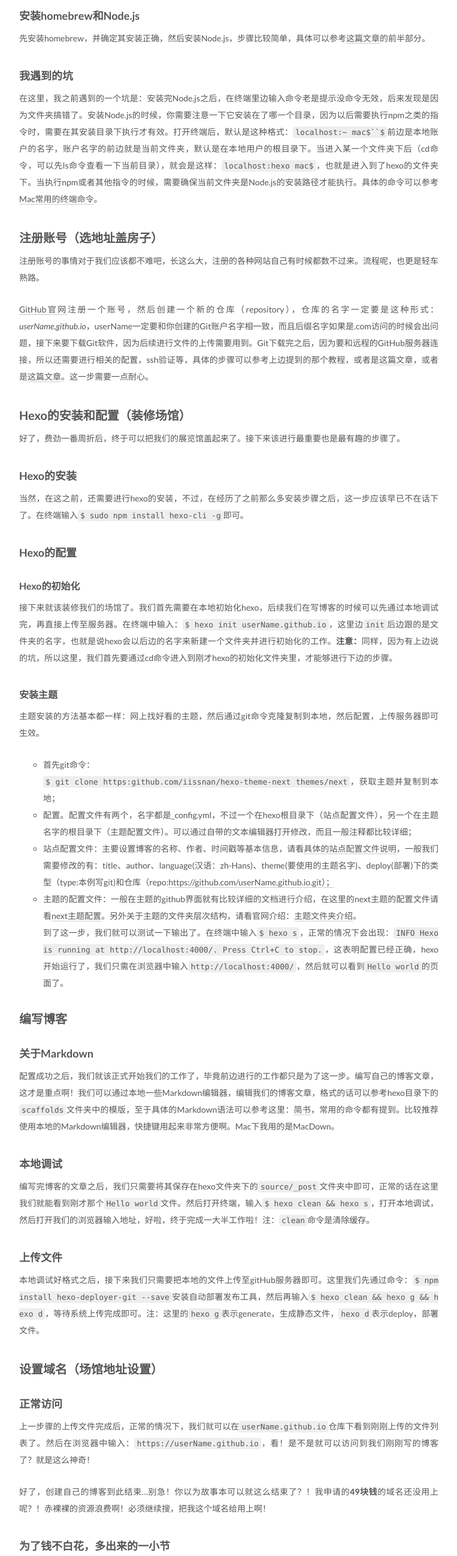
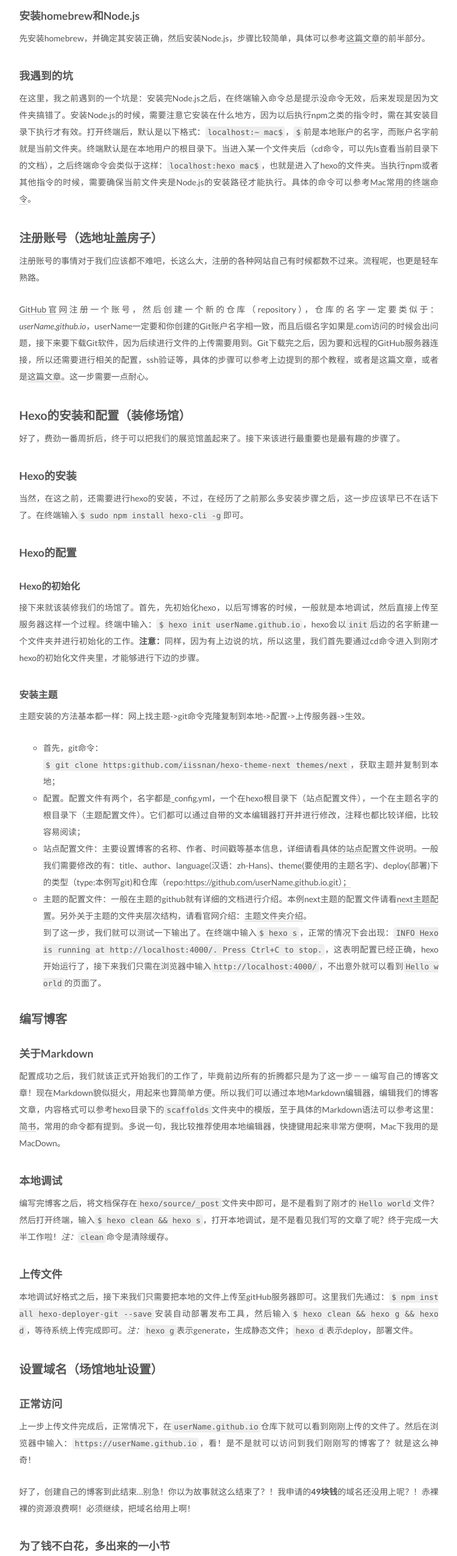
Before and after one commit to hexintao/hexintao.github.io, a plain HTML site: page 2016/05/14/GitPages搭建博客/index.html in a window 1280 px wide. Shown: the part 1636-4230 px from the top of the page at 60% size, without its empty margins (98-861 px from the left). Drawn offline with Linux system fonts and the light colour scheme; a script that the page names is missing.

Commit message:
Site updated: 2016-05-15 21:21:33

```diff
--- a/2016/05/14/GitPages搭建博客/index.html
+++ b/2016/05/14/GitPages搭建博客/index.html
@@ -90,12 +90,12 @@
 <meta property="og:url" content="http://yoursite.com/2016/05/14/GitPages搭建博客/index.html">
 <meta property="og:site_name" content="大脸儿">
 <meta property="og:description" content="引子昨天晚上无意间在网上看到一篇利用gitPages建立自己博客的文章，还免费！本人立刻跟打鸡血似的了，今天鼓捣一整天，终于有一个雏形了，当然还有好多功能没有加，例如评论、统计之类的，一步一步来吧。这篇文章主要写一下今天自己建博客遇到的一点问题，希望能对看到这篇文章的人提供一点帮助。本文只求能将基本流程用比较浅显的语言讲出来，更深入和更细节的问题请自己探索 。">
-<meta property="og:image" content="http://yoursite.com/Users/mac/Desktop/dns.png">
-<meta property="og:updated_time" content="2016-05-14T17:03:25.000Z">
+<meta property="og:image" content="http://yoursite.com/images/dns.png">
+<meta property="og:updated_time" content="2016-05-15T13:21:19.000Z">
 <meta name="twitter:card" content="summary">
 <meta name="twitter:title" content="GitPages搭建自己的博客并绑定域名">
 <meta name="twitter:description" content="引子昨天晚上无意间在网上看到一篇利用gitPages建立自己博客的文章，还免费！本人立刻跟打鸡血似的了，今天鼓捣一整天，终于有一个雏形了，当然还有好多功能没有加，例如评论、统计之类的，一步一步来吧。这篇文章主要写一下今天自己建博客遇到的一点问题，希望能对看到这篇文章的人提供一点帮助。本文只求能将基本流程用比较浅显的语言讲出来，更深入和更细节的问题请自己探索 。">
-<meta name="twitter:image" content="http://yoursite.com/Users/mac/Desktop/dns.png">
+<meta name="twitter:image" content="http://yoursite.com/images/dns.png">
 
 
 
@@ -315,29 +315,29 @@
 <p>等基础设施都盖好之后，我们还要雇佣工作人员来维持场馆正常运转，还要进行室内的装修等等，哎，好麻烦啊。幸运的是，这一切都由hexo帮我们做好了。我们只需要进行一些基本的参数设置（博客的名称、作者、简介等），选择不同的装修风格（hexo主题）就行了。</p>
 <p>然后我们就需要把在家写好的书、画好的画（博客文章）运到展览馆啦（文件的上传），接下来，我们只需要在网上和朋友们推荐自己的这个展览馆，告诉他们展览馆的地址（域名），鼓励他们都来参观（访问），然后就大功告成啦，尽情享受他们的赞叹吧。这就是博客建立的大致流程（中间省略好多细节，其实每一个流程单挑出来都是一门大学问，所以根据自己的兴趣或者哪一块不太明白可以自己在网上搜索）。接下来，我就根据这几个流程来讲一下博客的建立：</p>
 <h3 id="准备工作（软件的安装）"><a href="#准备工作（软件的安装）" class="headerlink" title="准备工作（软件的安装）"></a>准备工作（软件的安装）</h3><h4 id="安装homebrew和Node-js"><a href="#安装homebrew和Node-js" class="headerlink" title="安装homebrew和Node.js"></a>安装homebrew和Node.js</h4><p>先安装homebrew，并确定其安装正确，然后安装Node.js，步骤比较简单，具体可以参考<a href="http://www.fhearts.me/2014/03/07/how-to-install-brew-and-nodejs-to-use-grunt-workflow-in-mac-the-junior-version/" target="_blank" rel="external">这篇文章</a>的前半部分。</p>
-<h4 id="我遇到的坑"><a href="#我遇到的坑" class="headerlink" title="我遇到的坑"></a>我遇到的坑</h4><p>在这里，我之前遇到的一个坑是：安装完Node.js之后，在终端里边输入命令老是提示没命令无效，后来发现是因为文件夹搞错了。安装Node.js的时候，你需要注意一下它安装在了哪一个目录，因为以后需要执行npm之类的指令时，需要在其安装目录下执行才有效。打开终端后，默认是这种格式：<code>localhost:~ mac$``$</code>前边是本地账户的名字，账户名字的前边就是当前文件夹，默认是在本地用户的根目录下。当进入某一个文件夹下后（cd命令，可以先ls命令查看一下当前目录），就会是这样：<code>localhost:hexo mac$</code>，也就是进入到了hexo的文件夹下。当执行npm或者其他指令的时候，需要确保当前文件夹是Node.js的安装路径才能执行。具体的命令可以参考<a href="http://www.cnblogs.com/iphone520/archive/2012/03/26/2418468.html" target="_blank" rel="external">Mac常用的终端命令</a>。</p>
+<h4 id="我遇到的坑"><a href="#我遇到的坑" class="headerlink" title="我遇到的坑"></a>我遇到的坑</h4><p>在这里，我之前遇到的一个坑是：安装完Node.js之后，在终端输入命令总是提示没命令无效，后来发现是因为文件夹搞错了。安装Node.js的时候，需要注意它安装在什么地方，因为以后执行npm之类的指令时，需在其安装目录下执行才有效。打开终端后，默认是以下格式：<code>localhost:~ mac$</code>，<code>$</code>前是本地账户的名字，而账户名字前就是当前文件夹。终端默认是在本地用户的根目录下。当进入某一个文件夹后（cd命令，可以先ls查看当前目录下的文档），之后终端命令会类似于这样：<code>localhost:hexo mac$</code>，也就是进入了hexo的文件夹。当执行npm或者其他指令的时候，需要确保当前文件夹是Node.js的安装路径才能执行。具体的命令可以参考<a href="http://www.cnblogs.com/iphone520/archive/2012/03/26/2418468.html" target="_blank" rel="external">Mac常用的终端命令</a>。</p>
 <h3 id="注册账号（选地址盖房子）"><a href="#注册账号（选地址盖房子）" class="headerlink" title="注册账号（选地址盖房子）"></a>注册账号（选地址盖房子）</h3><p>注册账号的事情对于我们应该都不难吧，长这么大，注册的各种网站自己有时候都数不过来。流程呢，也更是轻车熟路。</p>
-<p><a href="https://github.com/" target="_blank" rel="external">GitHub官网</a>注册一个账号，然后创建一个新的仓库（repository），仓库的名字一定要是这种形式：<em>userName.github.io</em>，userName一定要和你创建的Git账户名字相一致，而且后缀名字如果是.com访问的时候会出问题，接下来要下载Git软件，因为后续进行文件的上传需要用到。Git下载完之后，因为要和远程的GitHub服务器连接，所以还需要进行相关的配置，ssh验证等，具体的步骤可以参考上边提到的那个教程，或者是<a href="http://www.jianshu.com/p/05289a4bc8b2" target="_blank" rel="external">这篇文章</a>，或者是<a href="http://www.pchou.info/ssgithubPage/2013-01-05-build-github-blog-page-03.html" target="_blank" rel="external">这篇文章</a>。这一步需要一点耐心。</p>
+<p><a href="https://github.com/" target="_blank" rel="external">GitHub官网</a>注册一个账号，然后创建一个新的仓库（repository），仓库的名字一定要类似于：<em>userName.github.io</em>，userName一定要和你创建的Git账户名字相一致，而且后缀名字如果是.com访问的时候会出问题，接下来要下载Git软件，因为后续进行文件的上传需要用到。Git下载完之后，因为要和远程的GitHub服务器连接，所以还需要进行相关的配置，ssh验证等，具体的步骤可以参考上边提到的那个教程，或者是<a href="http://www.jianshu.com/p/05289a4bc8b2" target="_blank" rel="external">这篇文章</a>，或者是<a href="http://www.pchou.info/ssgithubPage/2013-01-05-build-github-blog-page-03.html" target="_blank" rel="external">这篇文章</a>。这一步需要一点耐心。</p>
 <h3 id="Hexo的安装和配置（装修场馆）"><a href="#Hexo的安装和配置（装修场馆）" class="headerlink" title="Hexo的安装和配置（装修场馆）"></a>Hexo的安装和配置（装修场馆）</h3><p>好了，费劲一番周折后，终于可以把我们的展览馆盖起来了。接下来该进行最重要也是最有趣的步骤了。</p>
 <h4 id="Hexo的安装"><a href="#Hexo的安装" class="headerlink" title="Hexo的安装"></a>Hexo的安装</h4><p>当然，在这之前，还需要进行hexo的安装，不过，在经历了之前那么多安装步骤之后，这一步应该早已不在话下了。在终端输入<code>$ sudo npm install hexo-cli -g</code>即可。</p>
-<h4 id="Hexo的配置"><a href="#Hexo的配置" class="headerlink" title="Hexo的配置"></a>Hexo的配置</h4><h5 id="Hexo的初始化"><a href="#Hexo的初始化" class="headerlink" title="Hexo的初始化"></a>Hexo的初始化</h5><p>接下来就该装修我们的场馆了。我们首先需要在本地初始化hexo，后续我们在写博客的时候可以先通过本地调试完，再直接上传至服务器。在终端中输入：<code>$ hexo init userName.github.io</code>，这里边<code>init</code>后边跟的是文件夹的名字，也就是说hexo会以后边的名字来新建一个文件夹并进行初始化的工作。<strong>注意：</strong>同样，因为有上边说的坑，所以这里，我们首先要通过cd命令进入到刚才hexo的初始化文件夹里，才能够进行下边的步骤。</p>
-<h5 id="安装主题"><a href="#安装主题" class="headerlink" title="安装主题"></a>安装主题</h5><p>主题安装的方法基本都一样：网上找好看的主题，然后通过git命令克隆复制到本地，然后配置，上传服务器即可生效。</p>
+<h4 id="Hexo的配置"><a href="#Hexo的配置" class="headerlink" title="Hexo的配置"></a>Hexo的配置</h4><h5 id="Hexo的初始化"><a href="#Hexo的初始化" class="headerlink" title="Hexo的初始化"></a>Hexo的初始化</h5><p>接下来就该装修我们的场馆了。首先，先初始化hexo，以后写博客的时候，一般就是本地调试，然后直接上传至服务器这样一个过程。终端中输入：<code>$ hexo init userName.github.io</code>，hexo会以<code>init</code>后边的名字新建一个文件夹并进行初始化的工作。<strong>注意：</strong>同样，因为有上边说的坑，所以这里，我们首先要通过cd命令进入到刚才hexo的初始化文件夹里，才能够进行下边的步骤。</p>
+<h5 id="安装主题"><a href="#安装主题" class="headerlink" title="安装主题"></a>安装主题</h5><p>主题安装的方法基本都一样：网上找主题-&gt;git命令克隆复制到本地-&gt;配置-&gt;上传服务器-&gt;生效。</p>
 <ul>
-<li>首先git命令：<br><code>$ git clone https:github.com/iissnan/hexo-theme-next themes/next</code>，获取主题并复制到本地；</li>
-<li>配置。配置文件有两个，名字都是_config.yml，不过一个在hexo根目录下（站点配置文件），另一个在主题名字的根目录下（主题配置文件）。可以通过自带的文本编辑器打开修改，而且一般注释都比较详细；</li>
-<li>站点配置文件：主要设置博客的名称、作者、时间戳等基本信息，请看<a href="https://hexo.io/zh-cn/docs/configuration.html" target="_blank" rel="external">具体的站点配置文件说明</a>，一般我们需要修改的有：title、author、language(汉语：zh-Hans)、theme(要使用的主题名字)、deploy(部署)下的类型（type:本例写git)和仓库（repo:<a href="https://github.com/userName.github.io.git）；" target="_blank" rel="external">https://github.com/userName.github.io.git）；</a></li>
-<li>主题的配置文件：一般在主题的github界面就有比较详细的文档进行介绍，在这里的next主题的配置文件请看<a href="http://theme-next.iissnan.com/theme-settings.html" target="_blank" rel="external">next主题配置</a>。另外关于主题的文件夹层次结构，请看官网介绍：<a href="https://hexo.io/zh-cn/docs/themes.html" target="_blank" rel="external">主题文件夹介绍</a>。<br>到了这一步，我们就可以测试一下输出了。在终端中输入<code>$ hexo s</code>，正常的情况下会出现：<code>INFO  Hexo is running at http://localhost:4000/. Press Ctrl+C to stop.</code>，这表明配置已经正确，hexo开始运行了，我们只需在浏览器中输入<code>http://localhost:4000/</code>，然后就可以看到<code>Hello world</code>的页面了。</li>
+<li>首先，git命令：<br><code>$ git clone https:github.com/iissnan/hexo-theme-next themes/next</code>，获取主题并复制到本地；</li>
+<li>配置。配置文件有两个，名字都是_config.yml，一个在hexo根目录下（站点配置文件），一个在主题名字的根目录下（主题配置文件）。它们都可以通过自带的文本编辑器打开并进行修改，注释也都比较详细，比较容易阅读；</li>
+<li>站点配置文件：主要设置博客的名称、作者、时间戳等基本信息，详细请看<a href="https://hexo.io/zh-cn/docs/configuration.html" target="_blank" rel="external">具体的站点配置文件说明</a>。一般我们需要修改的有：title、author、language(汉语：zh-Hans)、theme(要使用的主题名字)、deploy(部署)下的类型（type:本例写git)和仓库（repo:<a href="https://github.com/userName.github.io.git）；" target="_blank" rel="external">https://github.com/userName.github.io.git）；</a></li>
+<li>主题的配置文件：一般在主题的github就有详细的文档进行介绍。本例next主题的配置文件请看<a href="http://theme-next.iissnan.com/theme-settings.html" target="_blank" rel="external">next主题配置</a>。另外关于主题的文件夹层次结构，请看官网介绍：<a href="https://hexo.io/zh-cn/docs/themes.html" target="_blank" rel="external">主题文件夹介绍</a>。<br>到了这一步，我们就可以测试一下输出了。在终端中输入<code>$ hexo s</code>，正常的情况下会出现：<code>INFO  Hexo is running at http://localhost:4000/. Press Ctrl+C to stop.</code>，这表明配置已经正确，hexo开始运行了，接下来我们只需在浏览器中输入<code>http://localhost:4000/</code>，不出意外就可以看到<code>Hello world</code>的页面了。</li>
 </ul>
-<h3 id="编写博客"><a href="#编写博客" class="headerlink" title="编写博客"></a>编写博客</h3><h4 id="关于Markdown"><a href="#关于Markdown" class="headerlink" title="关于Markdown"></a>关于Markdown</h4><p>配置成功之后，我们就该正式开始我们的工作了，毕竟前边进行的工作都只是为了这一步。编写自己的博客文章，这才是重点啊！我们可以通过本地一些Markdown编辑器，编辑我们的博客文章，格式的话可以参考hexo目录下的<code>scaffolds</code>文件夹中的模版，至于具体的Markdown语法可以参考这里：<a href="http://www.jianshu.com/p/q81RER" target="_blank" rel="external">简书</a>，常用的命令都有提到。比较推荐使用本地的Markdown编辑器，快捷键用起来非常方便啊。Mac下我用的是MacDown。</p>
-<h4 id="本地调试"><a href="#本地调试" class="headerlink" title="本地调试"></a>本地调试</h4><p>编写完博客的文章之后，我们只需要将其保存在hexo文件夹下的<code>source/_post</code>文件夹中即可，正常的话在这里我们就能看到刚才那个<code>Hello world</code>文件。然后打开终端，输入<code>$ hexo clean &amp;&amp; hexo s</code>，打开本地调试，然后打开我们的浏览器输入地址，好啦，终于完成一大半工作啦！注：<code>clean</code>命令是清除缓存。</p>
-<h4 id="上传文件"><a href="#上传文件" class="headerlink" title="上传文件"></a>上传文件</h4><p>本地调试好格式之后，接下来我们只需要把本地的文件上传至gitHub服务器即可。这里我们先通过命令：<code>$ npm install hexo-deployer-git --save</code>安装自动部署发布工具，然后再输入<code>$ hexo clean &amp;&amp; hexo g &amp;&amp; hexo d</code>，等待系统上传完成即可。注：这里的<code>hexo g</code>表示generate，生成静态文件，<code>hexo d</code>表示deploy，部署文件。</p>
-<h3 id="设置域名（场馆地址设置）"><a href="#设置域名（场馆地址设置）" class="headerlink" title="设置域名（场馆地址设置）"></a>设置域名（场馆地址设置）</h3><h4 id="正常访问"><a href="#正常访问" class="headerlink" title="正常访问"></a>正常访问</h4><p>上一步骤的上传文件完成后，正常的情况下，我们就可以在<code>userName.github.io</code>仓库下看到刚刚上传的文件列表了。然后在浏览器中输入：<code>https://userName.github.io</code>，看！是不是就可以访问到我们刚刚写的博客了？就是这么神奇！</p>
-<p>好了，创建自己的博客到此结束…别急！你以为故事本可以就这么结束了？！我申请的<strong>49块钱</strong>的域名还没用上呢？！赤裸裸的资源浪费啊！必须继续搜，把我这个域名给用上啊！</p>
+<h3 id="编写博客"><a href="#编写博客" class="headerlink" title="编写博客"></a>编写博客</h3><h4 id="关于Markdown"><a href="#关于Markdown" class="headerlink" title="关于Markdown"></a>关于Markdown</h4><p>配置成功之后，我们就该正式开始我们的工作了，毕竟前边所有的折腾都只是为了这一步－－编写自己的博客文章！现在Markdown貌似挺火，用起来也算简单方便。所以我们可以通过本地Markdown编辑器，编辑我们的博客文章，内容格式可以参考hexo目录下的<code>scaffolds</code>文件夹中的模版，至于具体的Markdown语法可以参考这里：<a href="http://www.jianshu.com/p/q81RER" target="_blank" rel="external">简书</a>，常用的命令都有提到。多说一句，我比较推荐使用本地编辑器，快捷键用起来非常方便啊，Mac下我用的是MacDown。</p>
+<h4 id="本地调试"><a href="#本地调试" class="headerlink" title="本地调试"></a>本地调试</h4><p>编写完博客之后，将文档保存在<code>hexo/source/_post</code>文件夹中即可，是不是看到了刚才的<code>Hello world</code>文件？然后打开终端，输入<code>$ hexo clean &amp;&amp; hexo s</code>，打开本地调试，是不是看见我们写的文章了呢？终于完成一大半工作啦！<em>注：</em><code>clean</code>命令是清除缓存。</p>
+<h4 id="上传文件"><a href="#上传文件" class="headerlink" title="上传文件"></a>上传文件</h4><p>本地调试好格式之后，接下来我们只需要把本地的文件上传至gitHub服务器即可。这里我们先通过：<code>$ npm install hexo-deployer-git --save</code>安装自动部署发布工具，然后输入<code>$ hexo clean &amp;&amp; hexo g &amp;&amp; hexo d</code>，等待系统上传完成即可。<em>注：</em><code>hexo g</code>表示generate，生成静态文件；<code>hexo d</code>表示deploy，部署文件。</p>
+<h3 id="设置域名（场馆地址设置）"><a href="#设置域名（场馆地址设置）" class="headerlink" title="设置域名（场馆地址设置）"></a>设置域名（场馆地址设置）</h3><h4 id="正常访问"><a href="#正常访问" class="headerlink" title="正常访问"></a>正常访问</h4><p>上一步上传文件完成后，正常情况下，在<code>userName.github.io</code>仓库下就可以看到刚刚上传的文件了。然后在浏览器中输入：<code>https://userName.github.io</code>，看！是不是就可以访问到我们刚刚写的博客了？就是这么神奇！</p>
+<p>好了，创建自己的博客到此结束…别急！你以为故事就这么结束了？！我申请的<strong>49块钱</strong>的域名还没用上呢？！赤裸裸的资源浪费啊！必须继续，把域名给用上啊！</p>
 <h4 id="为了钱不白花，多出来的一小节"><a href="#为了钱不白花，多出来的一小节" class="headerlink" title="为了钱不白花，多出来的一小节"></a>为了钱不白花，多出来的一小节</h4><p>首先你得先有一个域名这个自然不用说了吧，可以在网上搜，然后买一个，不是很贵（上边我都把域名的价格给暴露了…）。然后继续：</p>
-<h5 id="配置CNAME"><a href="#配置CNAME" class="headerlink" title="配置CNAME"></a>配置CNAME</h5><p>在hexo文件夹下的source中新建一个文本文档， 里边输入刚才我们买到的域名的<strong>二级域名</strong>，举例来说，我申请的是<code>dalianer.com</code>，这里边填写的就是<code>blog.dalianer.com</code>。也就是在域名前边再添加一段，但是开头不要添加<code>http(s)://</code>，然后保存为<code>CNAME</code>，一定要是大写，否则会出问题，后缀名也去掉，而且一个CNAME文件只能填写一个域名，这一步的目的是告知GitHub，我们要使用另一个域名来发布我们的博客，然后gitHub会将这个域名当作我们仓库的主域名，如果访问<code>userName.github.io</code>，会自动跳转至我们设置的域名。<strong>插曲：</strong>我在这里遇到一个坑，当时我在gitHub的仓库中直接新建的CNAME文件，然后正常保存，可在终端进行完hexo部署命令之后，hexo的本地文件都成功上传至服务器，但是我刚才那个新建的CNAME文件却没了！后来找到这个方法，好使！</p>
-<h4 id="配置解析服务器"><a href="#配置解析服务器" class="headerlink" title="配置解析服务器"></a>配置解析服务器</h4><p>刚才我们只是告诉gitHub我们要映射域名，gitHub会将我们的仓库名映射到自定义域名上，但是在我们直接访问自己域名的时候，还不会自动跳转至gitHub上，其实上一步有点类似于只是将我们仓库的地址重新起了个名字一样，这一步才是重定向的重点：<img src="/Users/mac/Desktop/dns.png" alt="域名解析设置"></p>
-<p><strong>注意：</strong>还有一个大坑：我们一般申请的是顶级域名，也就是domain.com/.cn之类，如果我们在CNAME文件中填入这个顶级域名，接下来我们的解析设置也会因此改变，需要我们将域名的解析跳转到gitHub的服务器地址，但是我搜了大半天，没找到现在gitHub对外的ip地址（之前的文章写的都有），说人话：也就是说，现在我们直接填写申请到的顶级域名，不好使！最好使用二级域名，然后将解析重定向至userName.github.io即可。这一点有点绕，其实也就是<code>xxx.com</code>只能重定向至<code>192.168.xxx.xx</code>之类的地址，但是这个gitHub这个地址现在我们拿不到，而二级域名<code>xxx.domain.com</code>可以重定向至<code>xxx.github.io</code>，所以只能使用二级域名重定向。</p>
-<h2 id="总结"><a href="#总结" class="headerlink" title="总结"></a>总结</h2><p>经过这么多的折腾，现在我们就创建出属于自己的博客了，并且能通过自己的域名进行访问。虽然原理并不太复杂，但是里边的细节比较多，步骤比较琐碎，需要一点耐心，不过当最后看到博客页面跳出来的时候，你一定会和我的感觉一样：一切都不是事儿了！</p>
+<h5 id="配置CNAME"><a href="#配置CNAME" class="headerlink" title="配置CNAME"></a>配置CNAME</h5><p>在hexo文件夹下的source中新建一个文本文档， 里边输入刚才我们买到的域名的<strong>二级域名</strong>。举例来说，我申请的是<code>dalianer.com</code>，就填写<code>blog.dalianer.com</code>。但开头不要添加<code>http(s)://</code>，然后保存为<code>CNAME</code>，一定要是大写，否则会出问题，后缀名也去掉。另外，一个CNAME文件只能填写一个域名，这一步的目的是告知GitHub，我们要使用另一个域名来发布我们的博客，然后gitHub会将这个域名当作我们仓库的主域名，如果访问<code>userName.github.io</code>，会自动跳转至我们设置的域名。<strong>插曲：</strong>这里边说一下我遇到的一个坑：当时我在gitHub的仓库中直接新建CNAME文件，然后正常保存，可在终端部署完hexo之后，本地文件都成功上传至服务器，但是刚才新建的CNAME文件却没了！后来找到这个方法，好使！</p>
+<h4 id="配置解析服务器"><a href="#配置解析服务器" class="headerlink" title="配置解析服务器"></a>配置解析服务器</h4><p>刚才我们只是告诉gitHub我们要映射域名，gitHub会将我们的仓库名映射到自定义域名上，但是在我们直接访问自己域名的时候，还不会自动跳转至gitHub上。感觉上一步有点类似于只是将我们仓库的地址重新起了个名字一样，这一步才是真正的重定向：<img src="/images/dns.png" alt="域名解析设置"></p>
+<p><strong>注意：</strong>在这里还有一个大坑：我们一般申请的是顶级域名，也就是domain.com/.cn之类，如果我们在CNAME文件中填入这个顶级域名，接下来我们的解析设置也会因此改变，需要解析跳转到gitHub的服务器地址，但是在网上搜了一圈，没找到现在gitHub对外的ip地址（之前的文章写的都有），说人话也就是：现在直接填写申请到的顶级域名，不能使用！<code>xxx.com</code>只能重定向至<code>192.168.xxx.xx</code>之类的地址，但是gitHub这个地址现在我们拿不到，所以最好使用二级域名，之后将解析重定向至userName.github.io即可。</p>
+<h2 id="总结"><a href="#总结" class="headerlink" title="总结"></a>总结</h2><p>经过这么多的折腾，我们现在终于创建出属于自己的博客了，并且能通过自己的域名进行访问。虽然原理并不复杂，但是里边的细节比较多，步骤比较琐碎，需要一点耐心，不过当最后看到博客页面跳出来的时候，你一定会和我的感觉一样：一切都不是事儿！</p>
 
 
     </div>
--- a/css/main.css
+++ b/css/main.css
@@ -1548,7 +1548,7 @@
   width: 4px;
   height: 4px;
   border-radius: 50%;
-  background: #ff6aff;
+  background: #ff8574;
 }
 .links-of-blogroll {
   font-size: 13px;
```
Also changed, not shown: images/dns.png (added).
